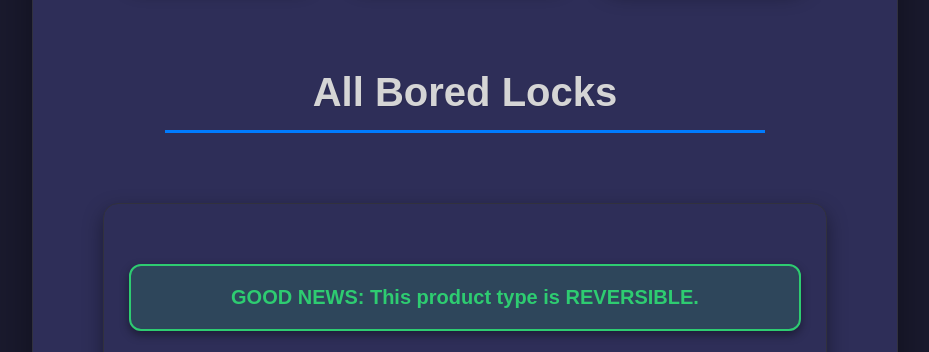
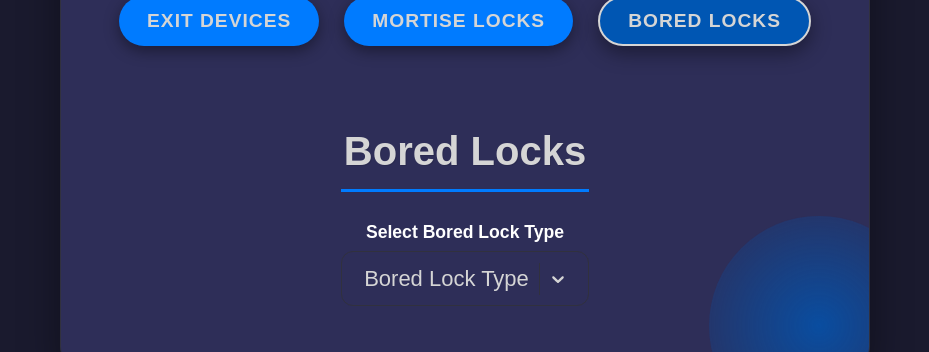
Before and after one commit to YanNazzim/Sargent-Handing-Tool, a React (Create React App) app: page / in a window 1280 px wide. Both pictures are taken after a click on the button "BORED LOCKS". Shown: the part 448-800 px from the top of the page, without its empty margins (175-1104 px from the left). Built offline with nearby package versions, Linux system fonts and the light colour scheme.

Commit message:
updated bored locks

```diff
--- a/src/App.css
+++ b/src/App.css
@@ -16,8 +16,8 @@
 
 /* --- Light Mode Variables --- */
 body.light-mode {
-  --dark-bg: #f0f2f5; /* Light background */
-  --dark-surface: #ffffff; /* Light surface */
+  --dark-bg: #cacaca; /* Light background */
+  --dark-surface: #e5e5e5; /* Light surface */
   --dark-text: #333333; /* Darker text for light mode */
   --dark-text-light: #000000; /* Even darker text for light mode */
   --navy-accent: #49a1ff; /* Keep original accent for consistency */
--- a/src/App.js
+++ b/src/App.js
@@ -139,6 +139,7 @@ function App() {
   const [selectedCategory, setSelectedCategory] = useState(null);
   const [selectedSeriesOption, setSelectedSeriesOption] = useState(null);
   const [selectedFunctionOption, setSelectedFunctionOption] = useState(null);
+  const [selectedBoredLockOption, setSelectedBoredLockOption] = useState(null); // New state for bored locks
   const [modalImageUrl, setModalImageUrl] = useState(null);
   const [isDarkMode, setIsDarkMode] = useState(true); // State for dark mode
 
@@ -162,11 +163,21 @@ function App() {
       })) || []
     : [];
 
+  const boredLockOptions = productData.boredLocks.map(lock => ({
+    value: lock.type,
+    label: lock.type,
+  }));
+
   const currentFunctionDetails = selectedSeriesOption && selectedFunctionOption
     ? productData.exitDevices
       .find(d => d.series === selectedSeriesOption.value)
       ?.functions.find(f => f.functionCode === selectedFunctionOption.value)
     : null;
+
+  const currentBoredLockDetails = selectedBoredLockOption
+    ? productData.boredLocks.find(lock => lock.type === selectedBoredLockOption.value)
+    : null;
+
 
   const openModal = (url) => setModalImageUrl(url);
   const closeModal = () => setModalImageUrl(null);
@@ -175,6 +186,7 @@ function App() {
     setSelectedCategory(category);
     setSelectedSeriesOption(null);
     setSelectedFunctionOption(null);
+    setSelectedBoredLockOption(null); // Clear bored lock selection when category changes
   };
 
   const handleSeriesChange = (option) => {
@@ -184,6 +196,10 @@ function App() {
 
   const handleFunctionChange = (option) => {
     setSelectedFunctionOption(option);
+  };
+
+  const handleBoredLockChange = (option) => { // New handler for bored lock selection
+    setSelectedBoredLockOption(option);
   };
 
   const toggleTheme = () => {
@@ -300,9 +316,8 @@ function App() {
           )}
         </div>
       );
-    }
-    else if (selectedCategory === "mortiseLocks" || selectedCategory === "boredLocks") {
-      const lockData = productData[selectedCategory][0];
+    } else if (selectedCategory === "mortiseLocks") {
+      const lockData = productData[selectedCategory][0]; // Assuming only one entry for "All Mortise Locks"
       return (
         <div className="lock-details-section">
           <h2>{lockData.type}</h2>
@@ -317,6 +332,49 @@ function App() {
               <p className="positive">GOOD NEWS: This product type is REVERSIBLE.</p>
               <ExplanationRenderer contentArray={lockData.explanation} />
               {renderVisuals(lockData.visuals)} {/* Unified visual rendering */}
+            </div>
+          )}
+        </div>
+      );
+    } else if (selectedCategory === "boredLocks") {
+      return (
+        <div className="bored-locks-section">
+          <h2>Bored Locks</h2>
+          <div className="dropdowns-container">
+            <div className="bored-lock-dropdown-wrapper">
+              <label htmlFor="bored-lock-select" className="dropdown-label">Select Bored Lock Type</label>
+              <Select
+                id="bored-lock-select"
+                options={boredLockOptions}
+                onChange={handleBoredLockChange}
+                value={selectedBoredLockOption}
+                placeholder="Bored Lock Type"
+                isClearable
+                isSearchable
+                styles={customSelectStyles}
+                menuPlacement="top"
+                menuPortalTarget={document.body}
+                components={{ Menu: CustomMenu }}
+              />
+            </div>
+          </div>
+
+          {currentBoredLockDetails && (
+            <div className="bored-lock-details">
+              <h4>Details for {currentBoredLockDetails.type}</h4>
+              {currentBoredLockDetails.handing === "handed" ? (
+                <div className="handed-info">
+                  <p className="warning">WARNING: This bored lock type is HANDED.</p>
+                  <ExplanationRenderer contentArray={currentBoredLockDetails.explanation} />
+                  {renderVisuals(currentBoredLockDetails.visuals)}
+                </div>
+              ) : (
+                <div className="reversible-info">
+                  <p className="positive">GOOD NEWS: This bored lock type is REVERSIBLE.</p>
+                  <ExplanationRenderer contentArray={currentBoredLockDetails.explanation} />
+                  {renderVisuals(currentBoredLockDetails.visuals)}
+                </div>
+              )}
             </div>
           )}
         </div>
```
Also changed, not shown: src/data.js.
